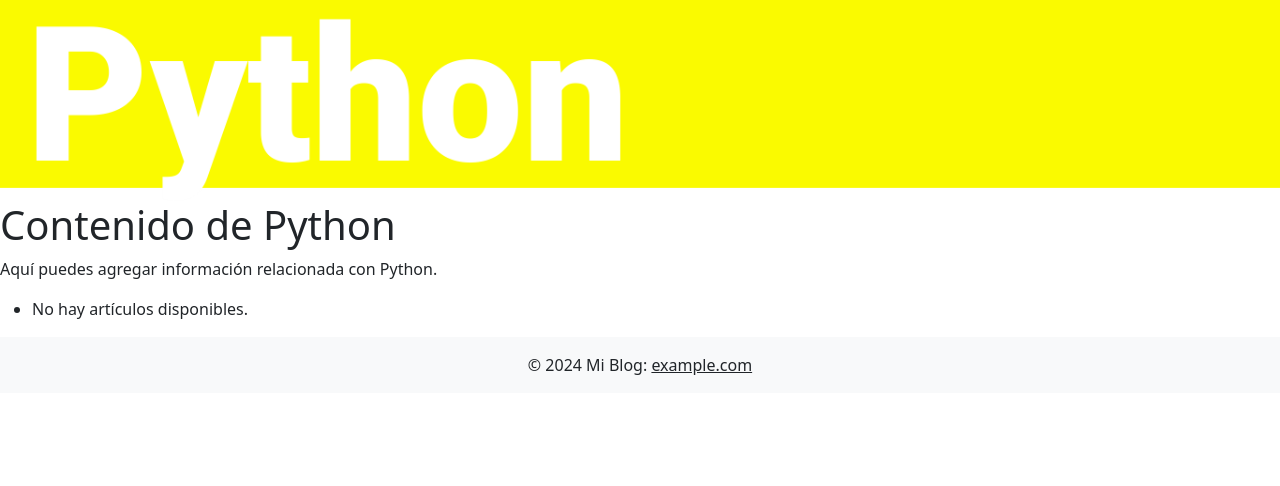
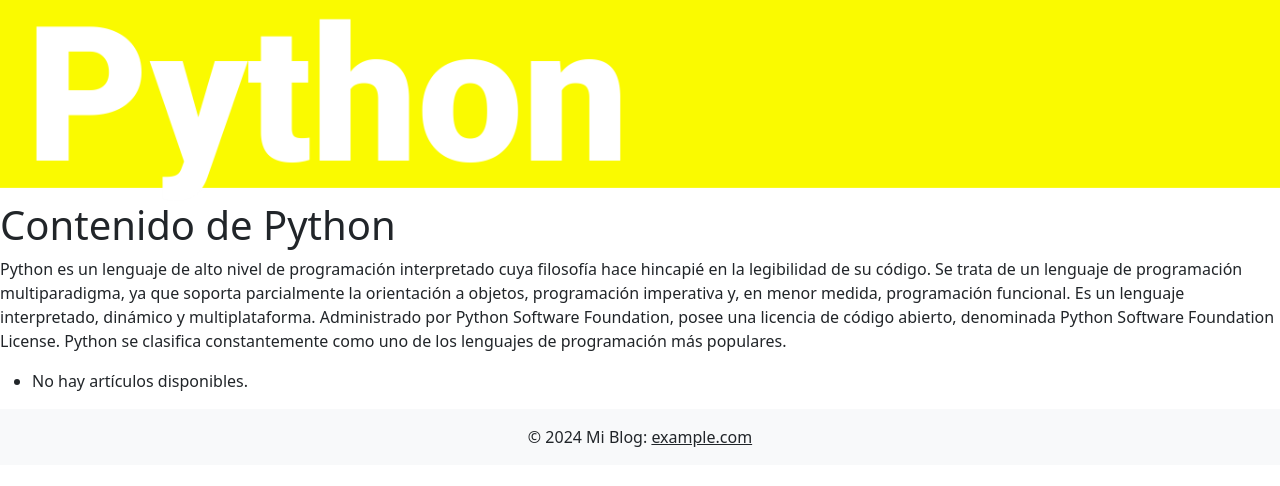
Before and after one commit to Leoalbz/proyecto_final, a Django app: page /blog/python/ in a window 1280 px wide. Shown: the part 56-542 px from the top of the page. Run offline with Django 5.2, Linux system fonts and the light colour scheme; data that the repository does not hold is empty.

Commit message:
Py descripcion

```diff
--- a/primer_proyecto/templates/post/python.html
+++ b/primer_proyecto/templates/post/python.html
@@ -13,7 +13,9 @@
 </div>
 <section>
     <h1>Contenido de Python</h1>
-    <p>Aquí puedes agregar información relacionada con Python.</p>
+    <p>Python es un lenguaje de alto nivel de programación interpretado cuya filosofía hace hincapié en la legibilidad de su código. Se trata de un lenguaje de programación multiparadigma, ya que soporta parcialmente la orientación a objetos, programación imperativa y, en menor medida, programación funcional. Es un lenguaje interpretado, dinámico y multiplataforma.
+
+        Administrado por Python Software Foundation, posee una licencia de código abierto, denominada Python Software Foundation License. Python se clasifica constantemente como uno de los lenguajes de programación más populares.</p>
     <ul>
         {% for articulo in articulos %}
         <li style="list-style: none;">
```
